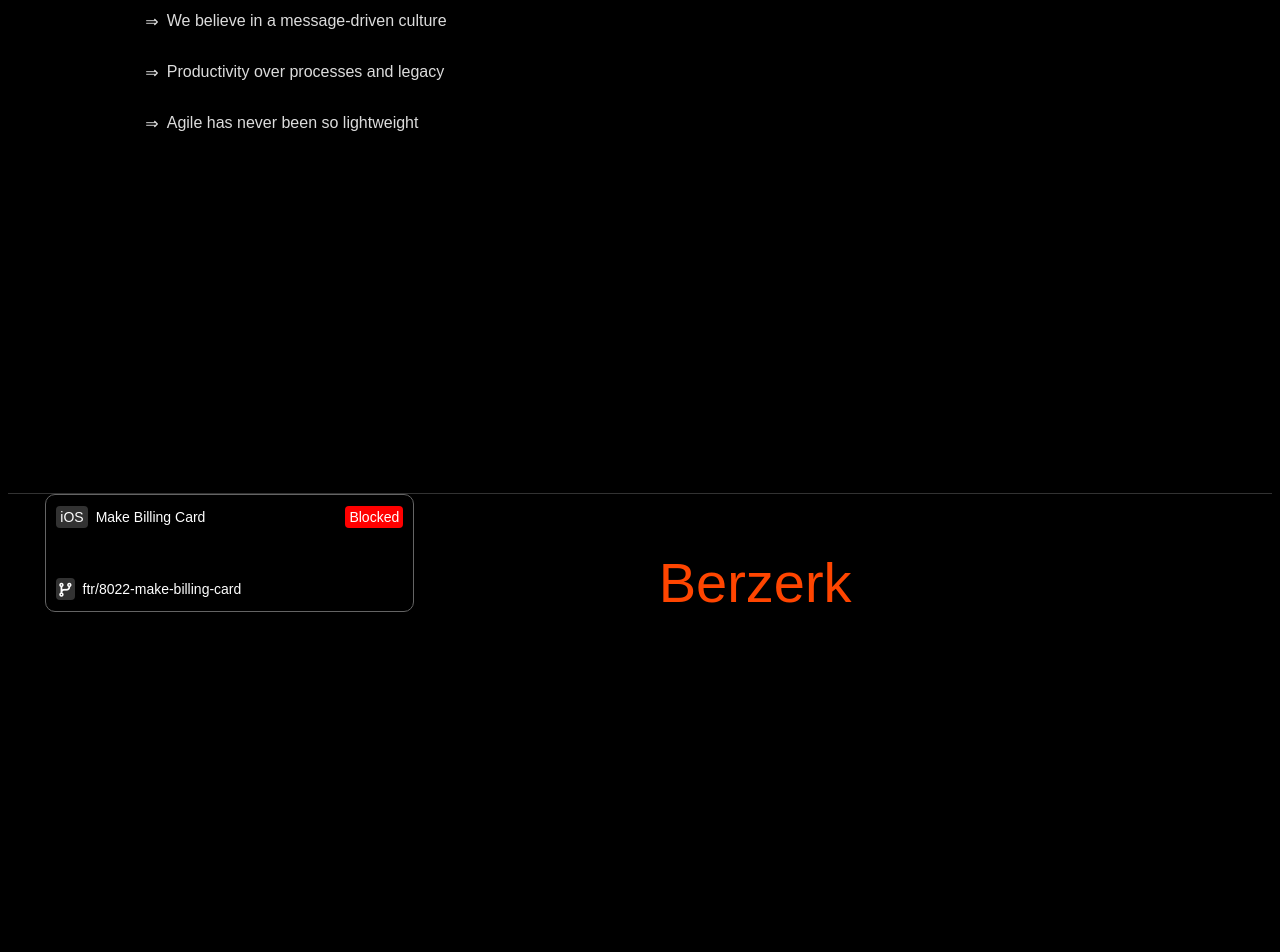
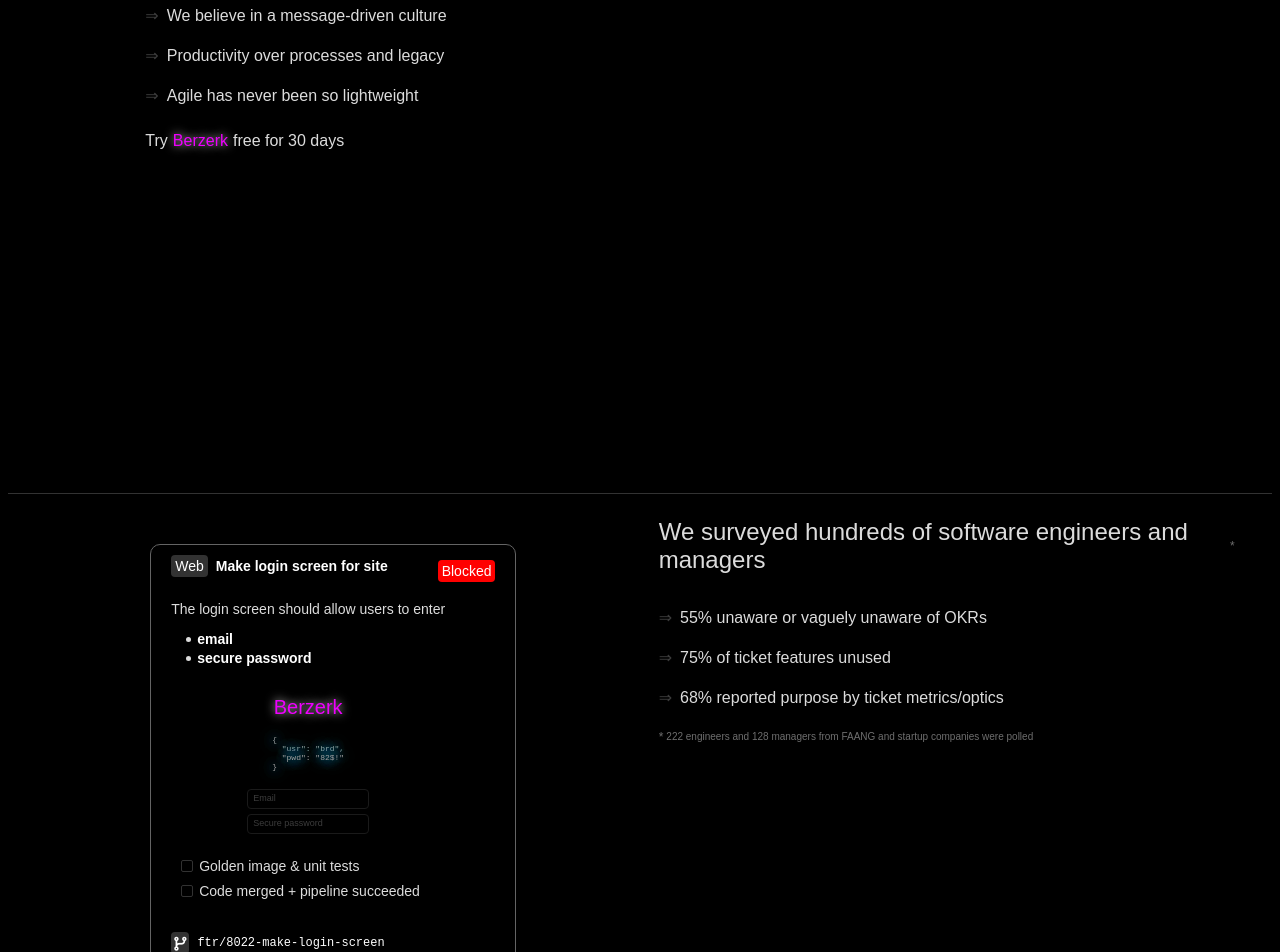
Before and after one commit to bmeikle56/bz-dev, a Next.js app: page /home in a window 1280 px wide. Shown: the part 360-1312 px from the top of the page. Built offline with nearby package versions, Linux system fonts and the light colour scheme.

Commit message:
Populate the ticket with an example

```diff
--- a/src/app/globals.css
+++ b/src/app/globals.css
@@ -8,7 +8,9 @@
 
 #title {
   font-size: 56px;
-  color: orangered;
+  color: rgb(238, 0, 254);
+  font-weight: bold;
+  text-shadow: 0px 0px 20px rgb(155,155,155);
 }
 
 #subtitle {
@@ -48,10 +50,6 @@
   margin-left: 100px;
 }
 
-.bzlis-item {
-  color: rgb(220,220,220);
-}
-
 .hidden-text {
   color: transparent;
   text-shadow: 0 0 10px rgba(255, 255, 255, 0.8);
@@ -61,3 +59,36 @@
   color: rgb(160,160,160);
   text-shadow: 0px 0px 15px rgb(46, 190, 238), 0px 0px 12px rgb(46, 190, 238), 0px 0px 15px rgb(46, 190, 238);
 }
+
+label {
+  display: inline-block;
+  width: 10px;
+  height: 10px;
+  border-radius: 2px;
+  cursor: pointer;
+}
+
+input[type=checkbox] {
+  -webkit-appearance: none;
+  appearance: none;
+  width: 12px;
+  height: 12px;
+  border: 1px solid rgb(50,50,50);
+  position: absolute;
+  z-index: 2;
+  margin-left: 0px;
+  border-radius: 2px;
+  cursor: pointer;
+  transition: all 0.4s ease;
+}
+
+input[type=checkbox]:checked {
+  opacity: 1;
+  border: none;
+  background: rgb(238, 0, 254);
+  transition: all 0.4s ease;
+}
+
+input {
+  transition: all 0.4s ease;
+}
--- a/src/app/home/page.js
+++ b/src/app/home/page.js
@@ -5,19 +5,26 @@
 import { useState } from 'react'
 import '@fortawesome/fontawesome-free/css/all.min.css'
 
-const bzlistItems = [
-  {txt: 'We believe in a message-driven culture'},
-  {txt: 'Productivity over processes and legacy'},
-  {txt: 'Agile has never been so lightweight'}
-]
+function BZList({ items, height }) {
+  return (
+    <div style={{display:'flex', flexDirection: 'column', height: height}}>
+      {items.map((item, i) => {
+        return <div key={i} style={{display:'flex', flexGrow: 1, alignItems:'center', gap:'8px'}}>
+          <p style={{margin: 0, color: 'rgb(60,60,60)'}}>&rArr;</p>
+          <p style={{margin: 0, color: 'rgb(220,220,220)'}}>{item.txt}</p>
+        </div>
+      })}
+    </div>
+  )
+}
 
-function BZList({ items }) {
+function BZList2({ items, height }) {
   return (
-    <div>
-      {bzlistItems.map((item, i) => {
-        return <div key={i} style={{display:'flex', alignItems:'center', gap:'8px'}}>
-          <p className='bzlis-item'>&rArr;</p>
-          <p className='bzlis-item'>{item.txt}</p>
+    <div style={{display:'flex', flexDirection: 'column', height: height}}>
+      {items.map((item, i) => {
+        return <div key={i} style={{display:'flex', flexGrow: 1, alignItems:'center', gap:'8px'}}>
+          <p style={{margin: 0, color: 'rgb(238, 0, 254)'}}>&diams;</p>
+          <p style={{margin: 0, color: 'rgb(220,220,220)'}}>{item.txt}</p>
         </div>
       })}
     </div>
@@ -85,7 +92,7 @@
   }
 
   return (
-    <div>
+    <motion.div initial={{ opacity: 0 }} animate={{ opacity: 1 }} transition={{ delay: 1 }}>
       <div style={{display:'flex', justifyContent:'center', alignItems:'center', height: '150px', width: '225px', background: 'white', borderRadius: '10px'}}>
         <div style={{display:'grid', gridTemplateColumns: 'repeat(3, 1fr)', gap:'12px'}}>
           {imgLinks.map((imgLink, i) => {
@@ -93,7 +100,7 @@
                 key={i}
                 initial={{ opacity: 0 }}
                 animate={{ opacity: 1 }}
-                transition={{ delay: 0.5 + (i * 0.25) }}
+                transition={{ delay: 1.5 + (i * 0.25) }}
               >
                 <Pfp meta={pfpMeta(imgLink)}/>
             </motion.div>
@@ -104,12 +111,12 @@
           style={{position: 'absolute', zIndex: '2', display:'flex', justifyContent:'center', alignItems:'center'}}
           initial={{ opacity: 0 }}
           animate={{ opacity: 1 }}
-          transition={{ delay: 4 }}
+          transition={{ delay: 7 }}
         >
           <Popup/>
         </motion.div>
       </div>
-    </div>
+    </motion.div>
   )
 }
 
@@ -118,7 +125,12 @@
     <div id='intro'>
       <Title/>
       <Subtitle/>
-      <BZList items={bzlistItems}/>
+      <BZList items={[
+        {txt: 'We believe in a message-driven culture'},
+        {txt: 'Productivity over processes and legacy'},
+        {txt: 'Agile has never been so lightweight'}
+      ]} height={'120px'}/>
+      <TryUs/>
     </div>
   )
 }
@@ -203,11 +215,20 @@
   )
 }
 
+function TryUs() {
+  return <div style={{display: 'flex', gap: '5px'}}>
+    <p style={{color: 'rgb(220,220,220)'}}>Try</p>
+    <p style={{color: 'rgb(238, 0, 254)', textShadow: '0px 0px 10px rgb(222, 218, 218)'}}>Berzerk</p>
+    <p style={{color: 'rgb(220,220,220)'}}>free for 30 days</p>
+  </div>
+}
+
 const tabs = [
   {txt: 'Why Berzerk', action: () => {console.log('tap!')}},
   {txt: 'Who we are', action: () => {console.log('tap!')}},
   {txt: 'Log in', action: () => {console.log('tap!')}},
   {txt: 'Sign up', action: () => {console.log('tap!')}},
+  {txt: 'Pricing', action: () => {console.log('tap!')}},
 ]
 
 function TabBar({ tabs }) {
@@ -248,24 +269,138 @@
   )
 }
 
-// pointers for tickets
-// we stripped the boilerplate - only the parts that matter
-// no story points
-// simply drag and drog screenshots
-// beautifully linked branch
+// max chars for ticket titles
+
+// no more links to Figmas
+// embedded video and screenshot
+// aesthetically pleasing
+// no scrolling
+// acceptance criteria automatically defaulted on ticket with interactible checkbox
+
+
+function TicketBenefits() {
+  return (
+    <div>
+      <BZList2 items={[
+        {txt: 'Only the data that matters'},
+        {txt: 'Seamlessly linked branches'},
+        {txt: 'Simply drag & drop screenshots'},
+        {txt: 'Elegant modern design'},
+      ]} height={'120px'}/>
+    </div>
+  )
+}
+
+function TicketDesc() {
+  function BBullet({ txt }) {
+    function Bullet() {
+      const bulletStyle = {
+        height: '5px',
+        width: '5px',
+        background: 'rgb(220,220,220)',
+        borderRadius: '5px',
+        marginTop: '2px',
+        marginLeft: '15px'
+      }
+
+      return <div style={bulletStyle}></div>
+    }
+
+    return (
+      <div style={{display: 'flex', alignItems: 'center', gap: '6px'}}>
+        <Bullet/>
+        <b style={{color: 'white', fontSize: '14px'}}>{txt}</b>
+      </div>
+    )
+  }
+
+  function CBList({ height, txt }) {
+    return (
+    <div style={{display: 'flex', height: '25px', alignItems: 'center', marginRight: 'auto', paddingLeft:'10px', gap: '8px'}}>
+      <input style={{marginTop: '3px'}} id={`checkbox-${txt}`} type='checkbox' name='cb' value='Bike'></input>
+      <label htmlFor={`checkbox-${txt}`}></label>
+      <p style={{color: 'rgb(220,220,220)', fontSize: '14px'}}>{txt}</p>
+    </div>
+    )
+  }
+
+  function Spacer({ height }) {
+    return <div style={{height: height}}></div>
+  }
+
+  function DescTxt({ txt }) {
+    return <p style={{color: 'rgb(220,220,220)', fontSize: '14px'}}>{txt}</p>
+  }
+
+  function LoginDesign() {
+    function LoginField({ txt }) {
+      return (
+        <div style={{border: '1px solid rgb(26,26,26)', height: '18px', width: '120px', borderRadius: '4px'}}>
+          <p style={{color:'rgb(60,60,60)', position: 'absolute', margin: '3px 0 0 5px', fontSize: '9px'}}>{txt}</p>
+        </div>
+      )
+    }
+
+    function Decoration() {
+      const json = {
+        usr: 'brd',
+        pwd: '82$!'
+      }
+
+      return (
+        <div>
+          <pre style={{
+            fontSize: '8px',
+            color: 'rgb(160,160,160)',
+            textShadow: '0px 0px 15px rgb(46, 190, 238), 0px 0px 12px rgb(46, 190, 238), 0px 0px 15px rgb(46, 190, 238)'
+          }}>
+            {JSON.stringify(json, null, 2)}
+          </pre>
+        </div>
+      )
+    }
+
+    return (
+      <div style={{display: 'flex', flexDirection: 'column', alignItems: 'center'}}>
+        <Spacer height={'5px'}/>
+        <p style={{color: 'rgb(238, 0, 254)', textShadow: '0px 0px 10px rgb(222, 218, 218)', fontSize: '20px', marginBottom:8}}>Berzerk</p>
+        <Decoration/>
+        <Spacer height={'10px'}/>
+        <LoginField txt={'Email'}/>
+        <Spacer height={'5px'}/>
+        <LoginField txt={'Secure password'}/>
+        <Spacer height={'20px'}/>
+        <CBList txt={'Golden image & unit tests'}/>
+        <CBList height={'30px'} txt={'Code merged + pipeline succeeded'}/>
+      </div>
+    )
+  }
+
+  return (
+    <div style={{}}>
+      <DescTxt txt={'The login screen should allow users to enter'}/>
+      <BBullet txt={'email'}/>
+      <Spacer height={'3px'}/>
+      <BBullet txt={'secure password'}/>
+      <Spacer height={'5px'}/>
+      <LoginDesign/>
+      <Spacer height={'20px'}/>
+    </div>
+  )
+}
 
 const ticketMeta = {
-  app: 'iOS',
-  title: 'Make Billing Card',
-  desc: '',
-  branch: 'ftr/8022-make-billing-card',
+  app: 'Web',
+  title: 'Make login screen for site',
+  desc: TicketDesc,
+  branch: 'ftr/8022-make-login-screen',
   status: 'Blocked',
   statusColor: 'red'
 }
 
 function Badge({ txt, color }) {
   return (
-    <div style={{display: 'flex', marginRight:'auto', alignItems: 'center', gap: '8px'}}>
+    <div style={{display: 'flex', marginRight:'auto', gap: '8px'}}>
       <div style={{display:'flex', background: color, height:'fit-content', borderRadius: '4px', padding: '3px 4px 3px 4px'}}>
         <p style={{color:'white', fontSize: '14px', margin: 0}}>{txt}</p>
       </div>
@@ -278,7 +413,7 @@
     height: 'fit-content',
     width: 'fit-content',
     maxWidth: '350px',
-    padding: '0 10px 0 10px',
+    padding: '10px 20px 10px 20px',
     border: '1px solid rgb(100,100,100)',
     borderRadius: '10px',
     display: 'flex',
@@ -289,22 +424,22 @@
   return (
     <div style={ticketStyle}>
       <div style={{display:'flex', marginRight: 'auto', alignItems: 'center'}}>
-        <div style={{display: 'flex', marginRight: 'auto', alignItems: 'center', gap: '8px'}}>
+        <div style={{display: 'flex', marginRight: 'auto', alignItems: 'center', gap: '8px', paddingBottom:'10px'}}>
           <Badge txt={meta.app} color={'rgb(50,50,50)'}/>
-          <p style={{color:'white', fontSize: '14px'}}>{meta.title}</p>
+          <b style={{color:'white', fontSize: '14px'}}>{meta.title}</b>
         </div>
-        <div style={{marginLeft: '140px'}}>
+        <div style={{paddingLeft: '50px'}}>
           <Badge txt={meta.status} color={meta.statusColor}/>
         </div>
       </div>
       <div style={{display:'flex', marginRight: 'auto'}}>
-        <p style={{color: 'white', fontSize: '14px'}}>{meta.desc}</p>
+        {meta.desc()}
       </div>
       <div style={{display:'flex', marginRight: 'auto', alignItems: 'center', gap: '8px'}}>
         <div style={{background: 'rgb(50,50,50)', borderRadius: '4px', padding: '3px 3px 1px 3px'}}>
           <i className='fa fa-code-branch' style={{color:'white', fontSize: '14px'}}></i>
         </div>
-        <p style={{color:'white', fontSize: '14px'}}>{meta.branch}</p>
+        <pre style={{color:'white', fontSize: '12px'}}>{meta.branch}</pre>
       </div>
     </div>
   )
@@ -312,16 +447,44 @@
 
 function TicketDiv() {
   return (
-    <div>
+    <div style={{display: 'flex', flexDirection: 'column', alignItems:'center', gap: '25px', paddingTop:'50px'}}>
       <Ticket meta={ticketMeta}/>
+      <TicketBenefits/>
     </div>
   )
 }
 
 const sections = [
   {left: IntroDiv, right: AnimDiv},
-  {left: TicketDiv, right: Title},
+  {left: TicketDiv, right: SurveyDiv},
 ]
+
+
+
+function SurveyDiv() {
+  function Asterisk() {
+    return <p style={{color: 'rgb(110,110,110)', fontSize: '12px'}}>*</p>
+  }
+  return (
+    <div style={{display: 'flex', flexDirection: 'column'}}>
+      <div style={{display: 'flex', alignItems: 'center', gap: '3px'}}>
+        <p style={{color: 'rgb(220,220,220)', fontSize: '24px'}}>We surveyed hundreds of software engineers and managers</p>
+        <Asterisk/>
+      </div>
+      <BZList items={[
+        {txt: '55% unaware or vaguely unaware of OKRs'},
+        {txt: '75% of ticket features unused'},
+        {txt: '68% reported purpose by ticket metrics/optics'}
+      ]} height={'120px'}/>
+      <div style={{display: 'flex', alignItems: 'center', gap: '3px'}}>
+        <Asterisk/>
+        <p style={{color: 'rgb(110,110,110)', fontSize: '10px'}}>
+          222 engineers and 128 managers from FAANG and startup companies were polled
+        </p>
+      </div>
+    </div>
+  )
+}
 
 export default function HomePage() {
   return (
```
